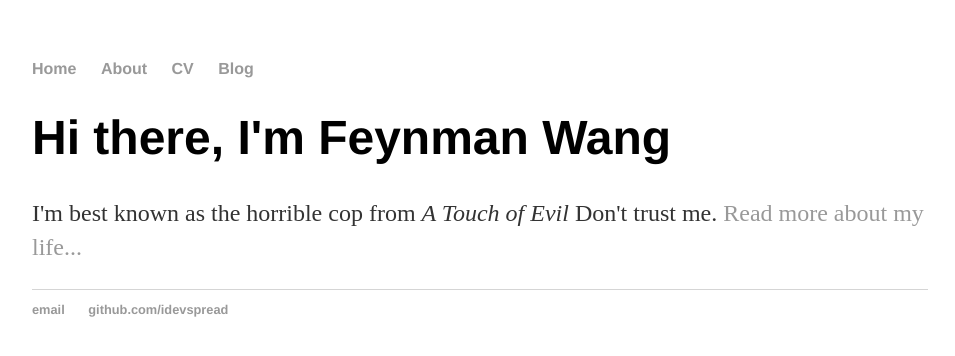
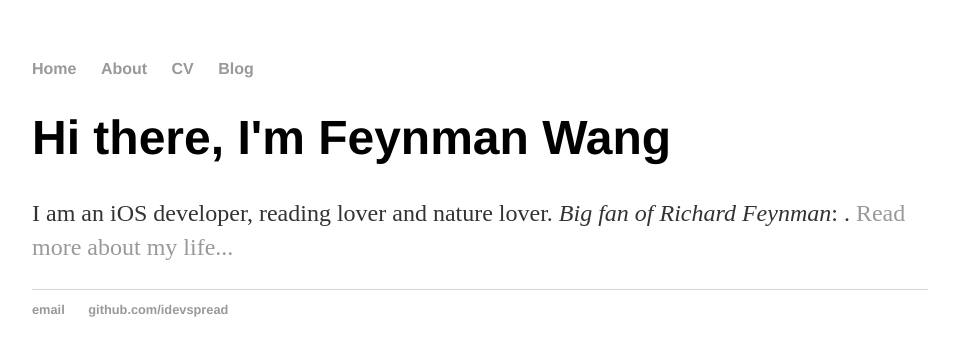
Before and after one commit to iDevSpread/iDevSpread, a Jekyll site: the page built from index.html, in a window 1280 px wide. Shown: the top 356 px of the page, without its empty margins (160-1115 px from the left). Built offline with Jekyll 4.4.1, drawn with Linux system fonts in a browser that asks for light colours.

Commit message:
Create index.html
Modify the introduction of this webpage

```diff
--- a/index.html
+++ b/index.html
@@ -1,8 +1,8 @@
 ---
 layout: default
-title: Feynman Wang
+title: iDevSpread
 ---
 <div class="blurb">
 	<h1>Hi there, I'm Feynman Wang</h1>
-	<p>I'm best known as the horrible cop from <em>A Touch of Evil</em> Don't trust me. <a href="/about">Read more about my life...</a></p>
+	<p>I am an iOS developer, reading lover and nature lover.  <em>Big fan of Richard Feynman</em>: . <a href="/about">Read more about my life...</a></p>
 </div><!-- /.blurb -->
```
